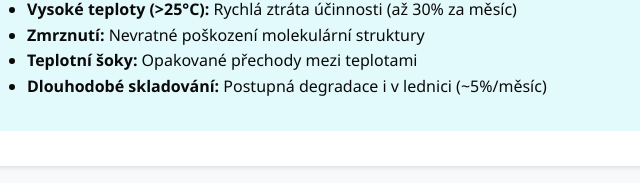
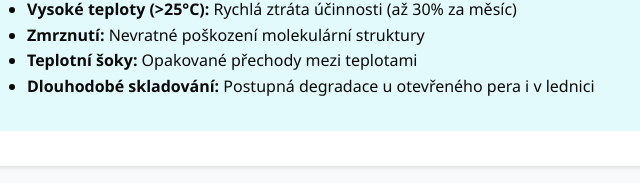
Before and after one commit to OnLi1971/peptidova-stabilita, a plain HTML site: page index.html in a window 1280 px wide. Shown: the part 1376-1559 px from the top of the page, 242-882 px from the left. Drawn offline with Linux system fonts and the light colour scheme.

Commit message:
Update index.html
Upraven text degradace jen u otevřeného pera

```diff
--- a/index.html
+++ b/index.html
@@ -138,7 +138,7 @@
                 <li><strong>Vysoké teploty (>25°C):</strong> Rychlá ztráta účinnosti (až 30% za měsíc)</li>
                 <li><strong>Zmrznutí:</strong> Nevratné poškození molekulární struktury</li>
                 <li><strong>Teplotní šoky:</strong> Opakované přechody mezi teplotami</li>
-                <li><strong>Dlouhodobé skladování:</strong> Postupná degradace i v lednici (~5%/měsíc)</li>
+                <li><strong>Dlouhodobé skladování:</strong> Postupná degradace u otevřeného pera i v lednici</li>
             </ul>
         </div>
     </div>
```
